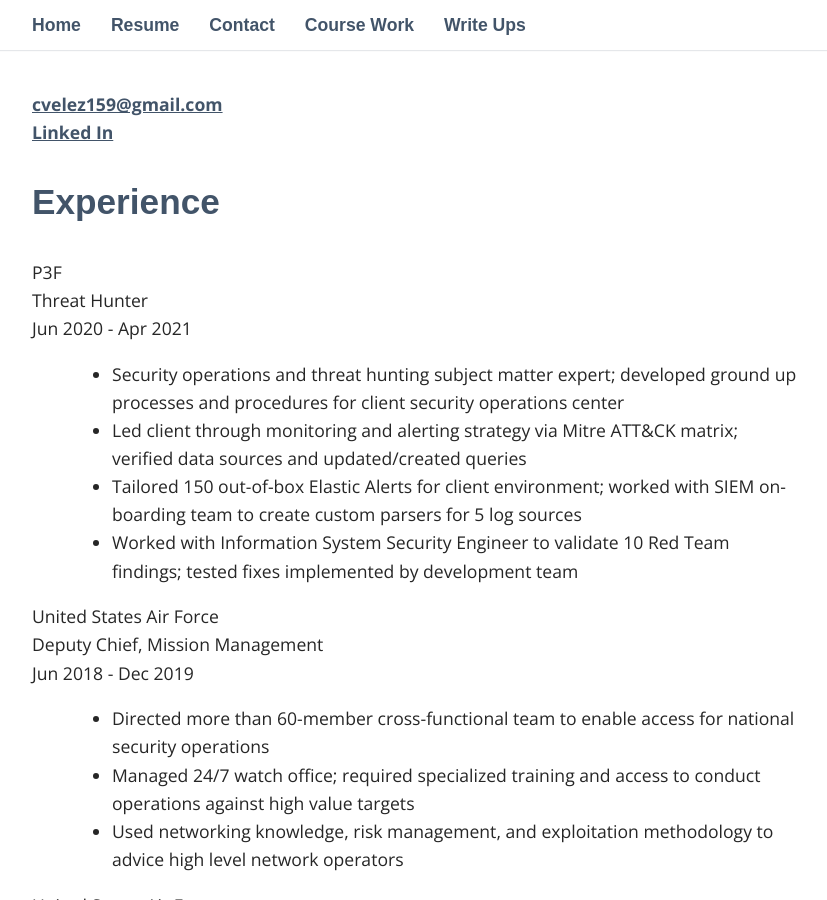
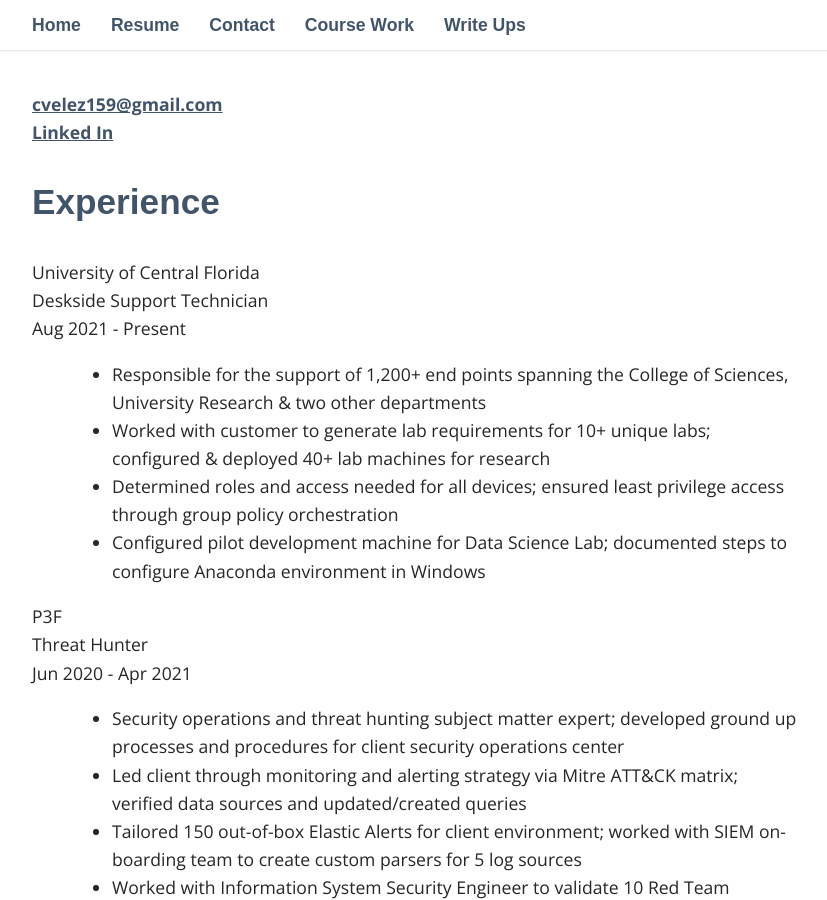
Before and after one commit to c-velez/c-velez.github.io, a Jekyll site: the page built from _pages/02_resume.md, in a window 1280 px wide and 900 px high, scrolled down 289 px. Shown: the whole window, without its empty margins (223-1050 px from the left). Built offline with Jekyll 4.4.1, drawn with Linux system fonts in a browser that asks for light colours; some web fonts are replaced; some of the changed text lies outside the part shown.

Commit message:
Updated resume

```diff
--- a/_pages/02_resume.md
+++ b/_pages/02_resume.md
@@ -12,6 +12,14 @@
 
 Experience
 ----------
+University of Central Florida
+Deskside Support Technician
+Aug 2021 - Present
+:   * Responsible for the support of 1,200+ end points spanning the College of Sciences, University Research & two other departments
+    * Worked with customer to generate lab requirements for 10+ unique labs; configured & deployed 40+ lab machines for research
+    * Determined roles and access needed for all devices; ensured least privilege access through group policy orchestration
+    * Configured pilot development machine for Data Science Lab; documented steps to configure Anaconda environment in Windows
+
 P3F
 Threat Hunter
 Jun 2020 - Apr 2021
```
Also changed, not shown: other parts of _pages/02_resume.md (+3 -2 lines).
